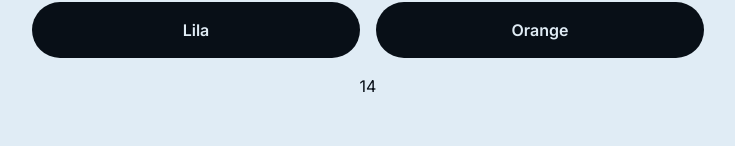
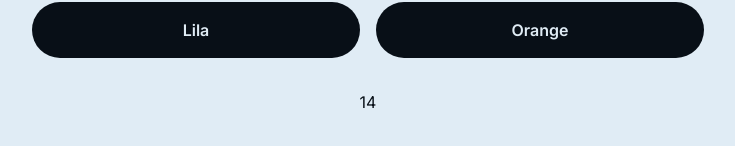
Before and after one commit to jonte265/quiz-trivia-app, a React (Vite) app: page / in a window 1280 px wide. Shown: the part 434-580 px from the top of the page, without its empty margins (272-1007 px from the left). Built offline with nearby package versions, Linux system fonts and the light colour scheme.

Commit message:
timer margin

```diff
--- a/src/components/Timer.tsx
+++ b/src/components/Timer.tsx
@@ -32,7 +32,7 @@ function Timer() {
 
   return (
     <>
-      <p>{timer}</p>
+      <p className='mt-4'>{timer}</p>
     </>
   );
 }
```
